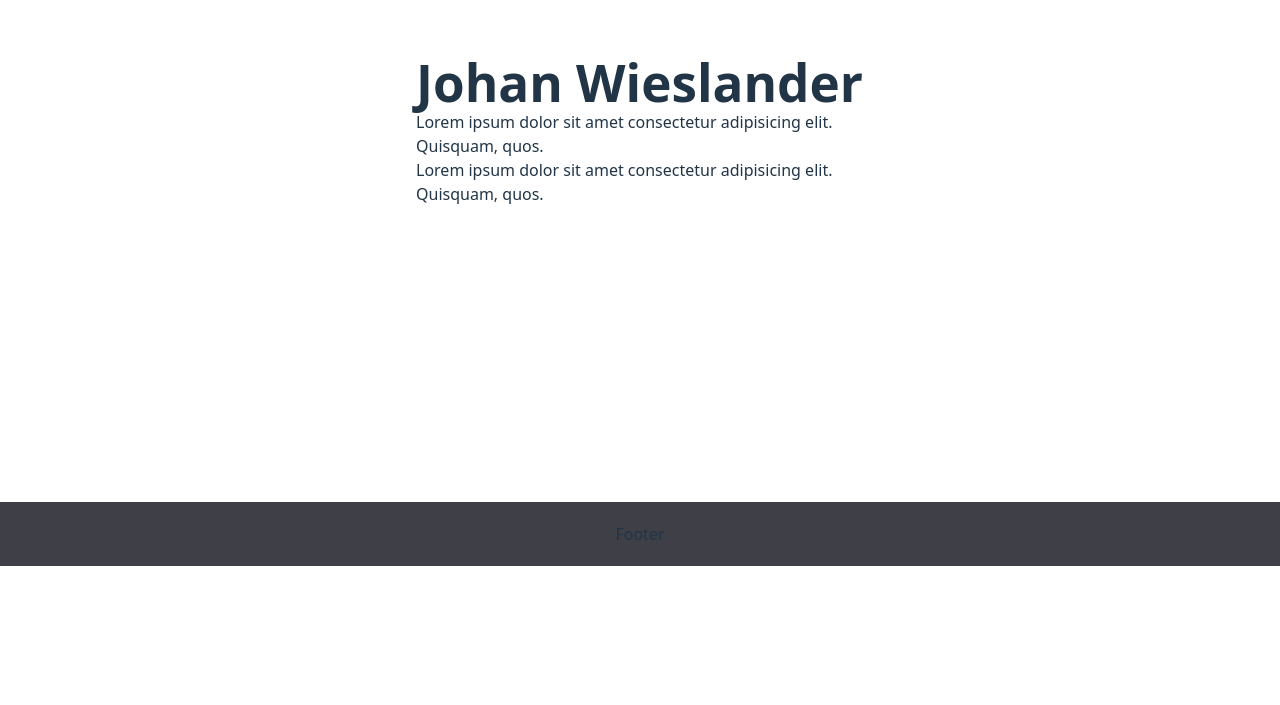
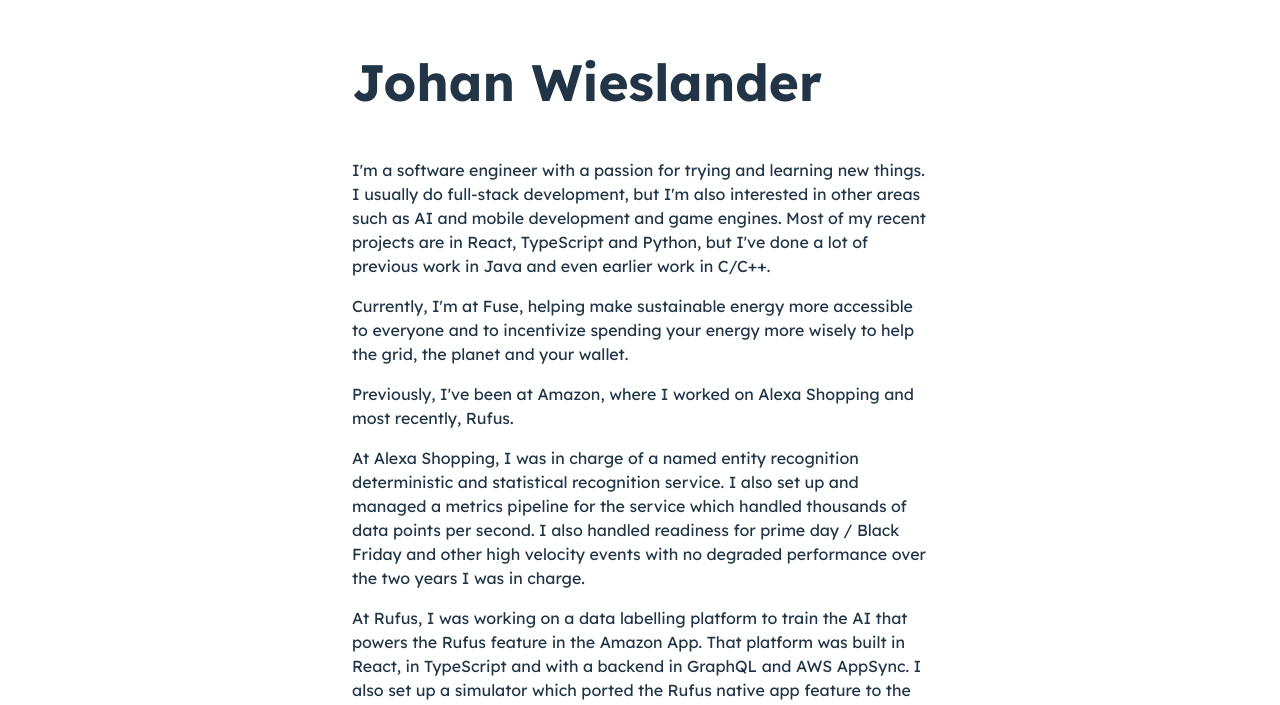
Before and after one commit to Halliom/halliom.github.io, a React (Vite) app in the folder app/: page / in a window 1280 px wide. Shown: the part 234-939 px from the top of the page. Before the commit the page ends 800 px from the top, so only its background shows below. Built offline with nearby package versions, Linux system fonts and the light colour scheme.

Commit message:
Updated page

```diff
--- a/app/index.html
+++ b/app/index.html
@@ -9,7 +9,11 @@
     <meta name="robots" content="index, follow" />
     <meta name="googlebot" content="index, follow" />
     <meta name="google" content="notranslate" />
-    <title>Johan Wieslander</title>
+    <title>Johan Wieslander | Software Engineer</title>
+
+    <link rel="preconnect" href="https://fonts.googleapis.com">
+    <link rel="preconnect" href="https://fonts.gstatic.com" crossorigin>
+    <link href="https://fonts.googleapis.com/css2?family=Lexend:wght@100..900&display=swap" rel="stylesheet">
   </head>
   <body>
     <div id="root"></div>
--- a/app/src/App.tsx
+++ b/app/src/App.tsx
@@ -3,18 +3,48 @@
 function App() {
   return (
     <div className="flex flex-col w-screen h-screen justify-between items-center">
-      <div className="max-w-[90vw] lg:max-w-md">
-        <h1 className="text-3xl font-bold pt-72">Johan Wieslander</h1>
+      <div className="max-w-[90vw] lg:max-w-xl ">
+        <h1 className="text-3xl font-bold pt-72 pb-12">Johan Wieslander</h1>
 
-        <p>
-          Lorem ipsum dolor sit amet consectetur adipisicing elit. Quisquam,
-          quos.
-        </p>
+        <div className="flex flex-col gap-4">
+          <p>
+            I'm a software engineer with a passion for trying and learning new
+            things. I usually do full-stack development, but I'm also interested
+            in other areas such as AI and mobile development and game engines.
+            Most of my recent projects are in React, TypeScript and Python, but
+            I've done a lot of previous work in Java and even earlier work in
+            C/C++.
+          </p>
 
-        <p>
-          Lorem ipsum dolor sit amet consectetur adipisicing elit. Quisquam,
-          quos.
-        </p>
+          <p>
+            Currently, I'm at Fuse, helping make sustainable energy more
+            accessible to everyone and to incentivize spending your energy more
+            wisely to help the grid, the planet and your wallet.
+          </p>
+
+          <p>
+            Previously, I've been at Amazon, where I worked on Alexa Shopping
+            and most recently, Rufus.
+          </p>
+
+          <p>
+            At Alexa Shopping, I was in charge of a named entity recognition
+            deterministic and statistical recognition service. I also set up and
+            managed a metrics pipeline for the service which handled thousands
+            of data points per second. I also handled readiness for prime day /
+            Black Friday and other high velocity events with no degraded
+            performance over the two years I was in charge.
+          </p>
+
+          <p className="pb-4">
+            At Rufus, I was working on a data labelling platform to train the AI
+            that powers the Rufus feature in the Amazon App. That platform was
+            built in React, in TypeScript and with a backend in GraphQL and AWS
+            AppSync. I also set up a simulator which ported the Rufus native app
+            feature to the web so that annotators could see the exact same view
+            that the customer saw.
+          </p>
+        </div>
       </div>
       <Footer />
     </div>
--- a/app/src/index.css
+++ b/app/src/index.css
@@ -1,7 +1,7 @@
 @import "tailwindcss";
 
 :root {
-  font-family: system-ui, Avenir, Helvetica, Arial, sans-serif;
+  font-family: "Lexend", system-ui, Avenir, Helvetica, Arial, sans-serif;
   line-height: 1.5;
   font-weight: 400;
 
```
